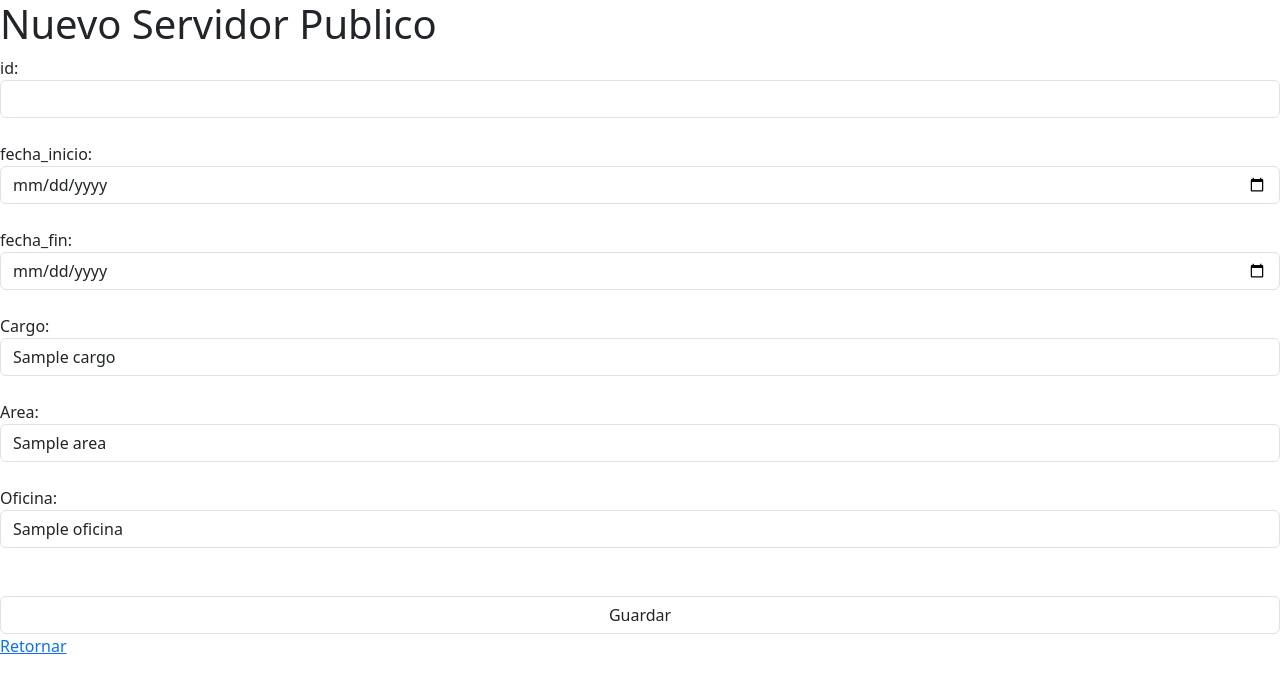
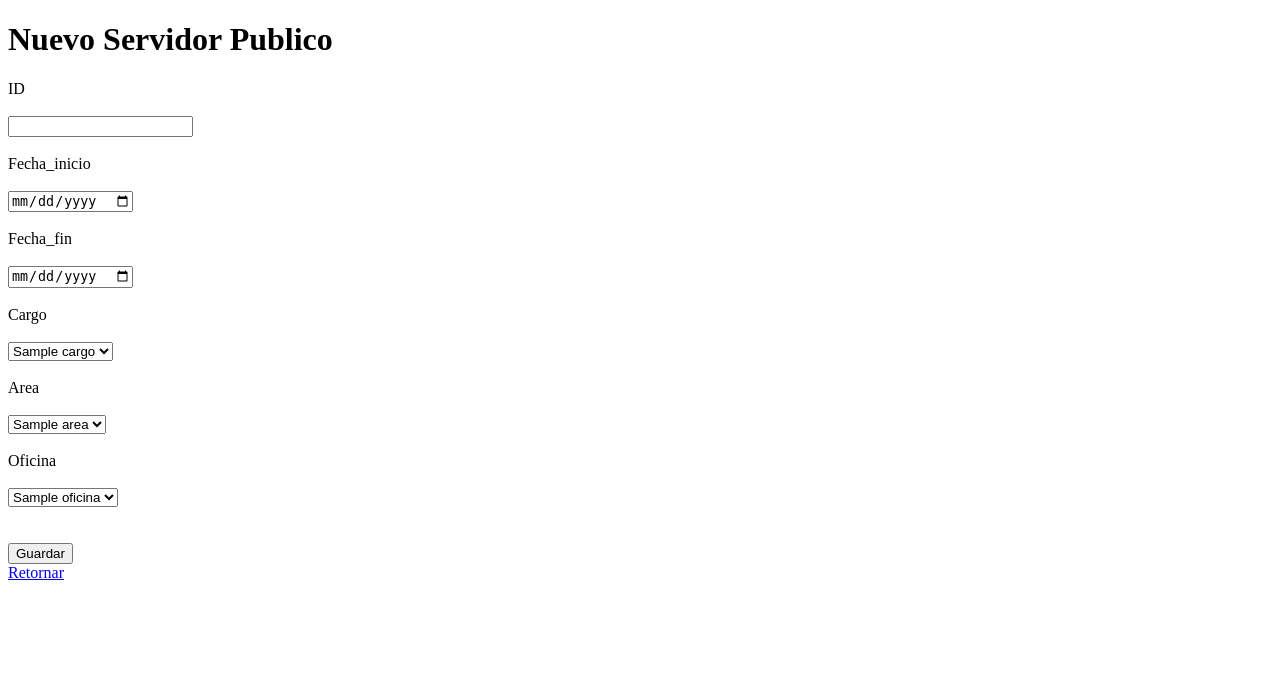
Before and after one commit to Jh-ony/Inventario, a PHP site: template vistas/ServidoresPublicos/formulario.php in a window 1280 px wide. Shown: the top 693 px of the page. Run offline with PHP 8.4, Linux system fonts and the light colour scheme; the template is opened without the code that fills it: most values are stand-ins (such as "Sample title", 1, 10 or a date in 2020).

Commit message:
Inventario

```diff
--- a/modelo/ServidoresPublicos.php
+++ b/modelo/ServidoresPublicos.php
@@ -9,7 +9,7 @@ class ServidoresPublicos extends Modelo {
     private $fecha_fin;
     private $_tabla='servidores_Publicos';
 
-    private $_vista='v_servidoresPublicos';
+    private $_vista='v_servidores_Publicos';
 
     public function __construct($id=null,$idCargo=null,$idArea=null,
     $idOficina=null,$fecha_inicio=null,$fecha_fin=null){
@@ -24,7 +24,7 @@ class ServidoresPublicos extends Modelo {
 
     public function mostrar(){
 
-        $this->setTabla($this->_tabla);
+        $this->setTabla($this->_vista);
 
         return $this->getAll();
     }
--- a/vistas/ServidoresPublicos/formulario.php
+++ b/vistas/ServidoresPublicos/formulario.php
@@ -15,24 +15,42 @@ $titulo = ($esNuevo==1)?'Nuevo Servidor Publico':'Editar Servidor Publico';
     <meta charset="UTF-8">
     <meta name="viewport" content="width=device-width, initial-scale=1.0">
     <title>Document</title>
-    <link rel="stylesheet" href="https://cdn.jsdelivr.net/npm/bootstrap@5.3.1/dist/css/bootstrap.min.css">
+
 </head>
 <body>
+<div class="caja-form">
+    <div class="titulo2">
     <h1><?=$titulo?></h1>
+    </div>
     <form action="?ctrl=CtrlServidoresPublicos&accion=guardar" method="post">
 
-    id:
-    <input class="form-control" type="text" name="id" value="<?=$id?>">
-    <input class="form-control" type="hidden" name="esNuevo" value="<?=$esNuevo?>">
+    <div class="atributo">
+    ID
+    </div>
     <br>
-    fecha_inicio:
-    <input class="form-control" type="date" name="fecha_inicio" value="<?=$fecha_inicio?>">
+    <input class="form" type="text" name="id" value="<?=$id?>">
+    <input class="form" type="hidden" name="esNuevo" value="<?=$esNuevo?>">
     <br>
-    fecha_fin:
-    <input class="form-control" type="date" name="fecha_fin" value="<?=$fecha_fin?>">
     <br>
-    Cargo:
-    <select class="form-control" name="idCargo" id="">
+    <div class="atributo">
+    Fecha_inicio
+    </div>
+    <br>
+    <input class="form" type="date" name="fecha_inicio" value="<?=$fecha_inicio?>">
+    <br>
+    <br>
+    <div class="atributo">
+    Fecha_fin
+    </div>
+    <br>
+    <input class="form" type="date" name="fecha_fin" value="<?=$fecha_fin?>">
+    <br>
+    <br>
+    <div class="atributo">
+    Cargo
+    </div>
+    <br>
+    <select class="form" name="idCargo" id="">
         <?php
         if (is_array($Cargo))
         foreach ($Cargo as $c) {
@@ -45,8 +63,13 @@ $titulo = ($esNuevo==1)?'Nuevo Servidor Publico':'Editar Servidor Publico';
         <?php } ?>
     </select>
     <br>
-    Area:
-    <select class="form-control" name="idArea" id="">
+    <br>
+    <div class="atributo">
+    Area
+    </div>
+    <br>
+
+    <select class="form" name="idArea" id="">
         <?php
         if (is_array($Area))
         foreach ($Area as $a) {
@@ -59,8 +82,12 @@ $titulo = ($esNuevo==1)?'Nuevo Servidor Publico':'Editar Servidor Publico';
         <?php } ?>
     </select>
     <br>
-    Oficina:
-    <select class="form-control" name="idOficina" id="">
+    <br>
+    <div class="atributo">
+    Oficina
+    </div>
+    <br>
+    <select class="form" name="idOficina" id="">
         <?php
         if (is_array($Oficina))
         foreach ($Oficina as $o) {
@@ -73,14 +100,19 @@ $titulo = ($esNuevo==1)?'Nuevo Servidor Publico':'Editar Servidor Publico';
         <?php } ?>
     </select>
     <br>
+    <br>
 
 
 
 
     <br>
-    <input class="form-control" type="submit" value="Guardar">
+    <input class="form" id=guardar type="submit" value="Guardar">
 
     </form>
-    <a href="?ctrl=CtrlServidoresPublicos">Retornar</a>
+    <a href="?ctrl=CtrlServidoresPublicos" class=button2>
+            <i class="fa-solid fa-angles-left" style="color: #253e6a;"></i>
+            Retornar</a>
+
+    </div>
 </body>
 </html>
```
Also changed, not shown: vistas/ServidoresPublicos/mostrar.php (+39 -12 lines).
